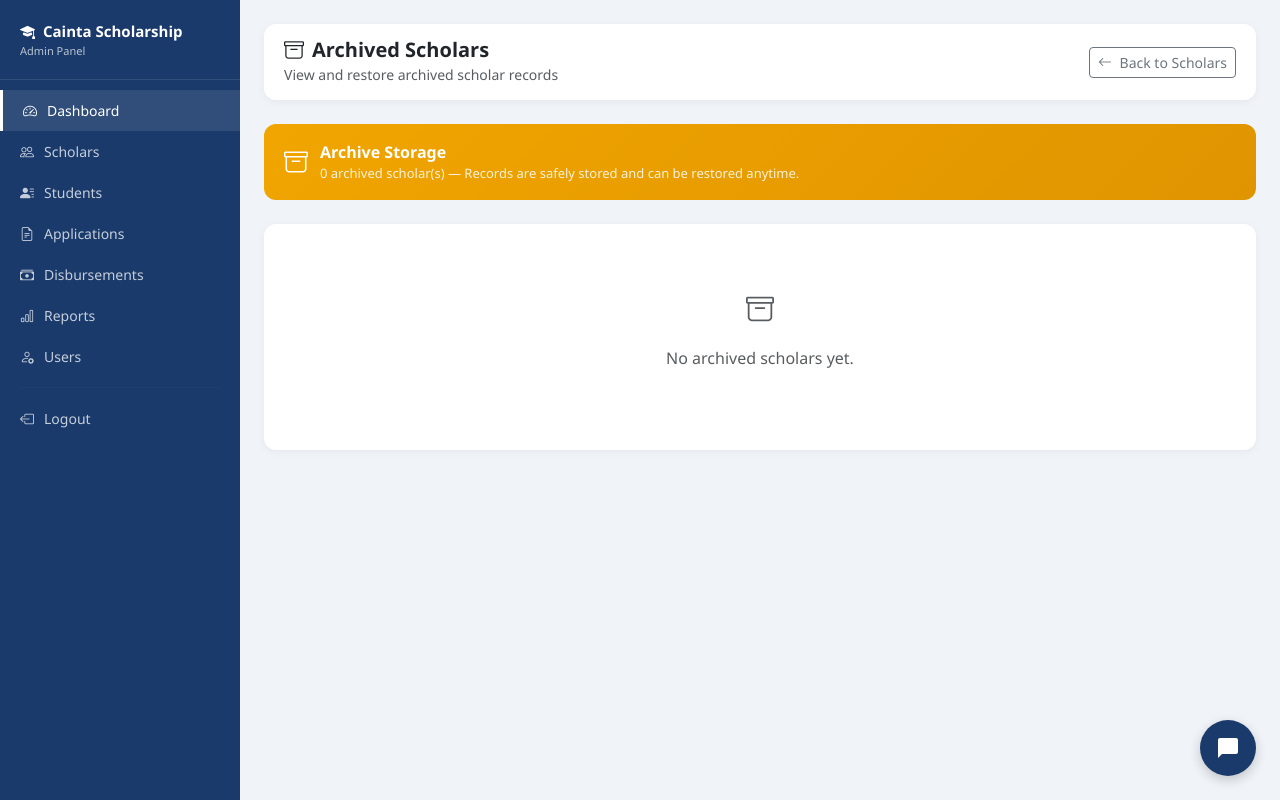
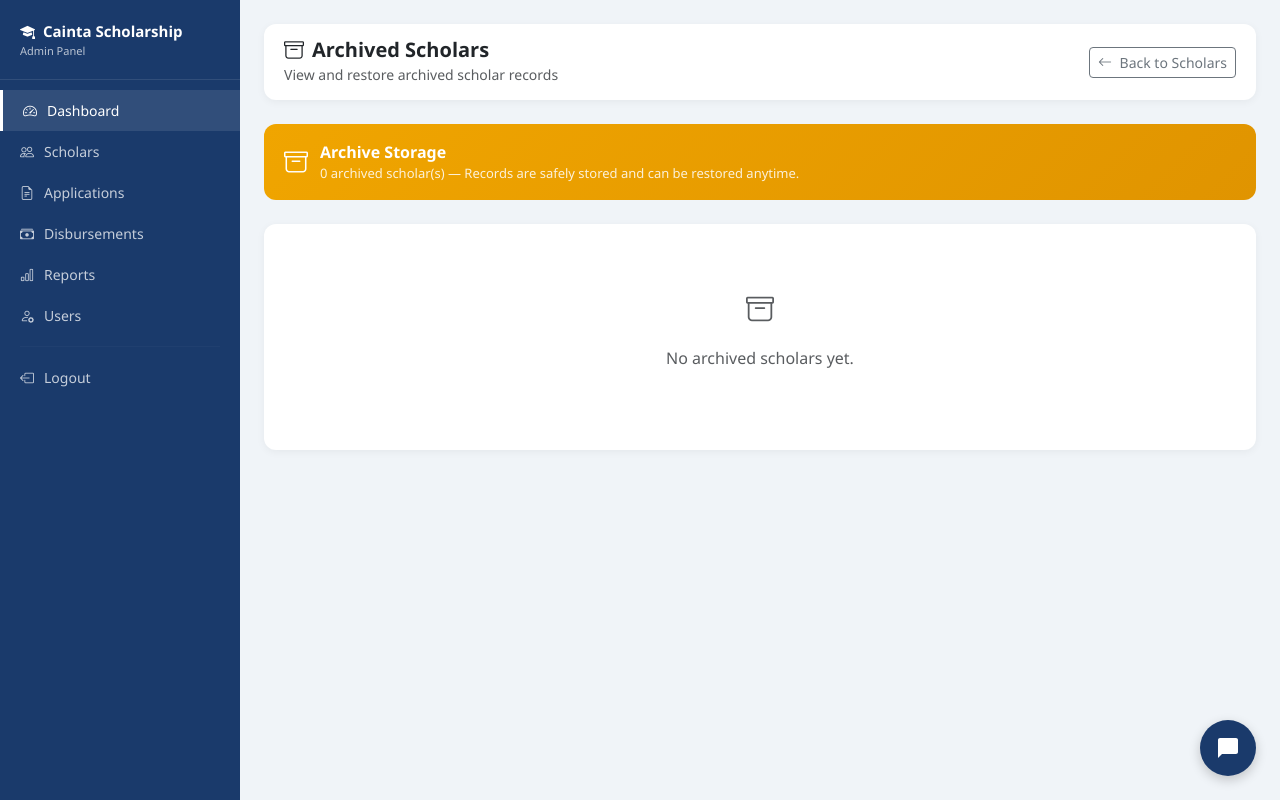
Before and after one commit to ijbry/cainta_scholarshipnew, a PHP site: page /cainta_scholarship/admin/archived_scholars.php in a window 1280 px wide. Run offline with PHP 8.4, Linux system fonts and the light colour scheme; a user stored in the database is signed in; data comes from the database, SQL or seed files in the repository.

Commit message:
Update archived_scholars.php

```diff
--- a/admin/archived_scholars.php
+++ b/admin/archived_scholars.php
@@ -132,7 +132,6 @@ $scholars = $pdo->query("SELECT * FROM scholars WHERE is_archived=1 ORDER BY arc
     <nav>
         <a href="dashboard.php" class="nav-link active"><i class="bi bi-speedometer2"></i> Dashboard</a>
         <a href="scholars.php" class="nav-link"><i class="bi bi-people"></i> Scholars</a>
-        <a href="students.php" class="nav-link"><i class="bi bi-person-lines-fill"></i> Students</a>
         <a href="applications.php" class="nav-link"><i class="bi bi-file-earmark-text"></i> Applications</a>
         <a href="disbursements.php" class="nav-link"><i class="bi bi-cash-stack"></i> Disbursements</a>
         <a href="reports.php" class="nav-link"><i class="bi bi-bar-chart"></i> Reports</a>
```
